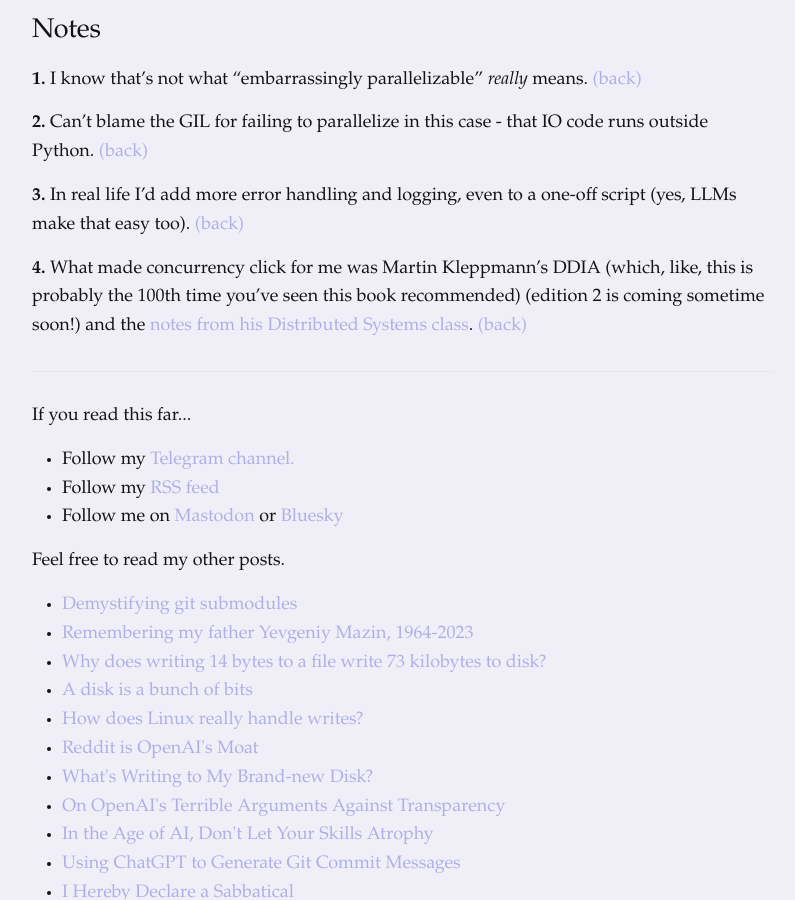
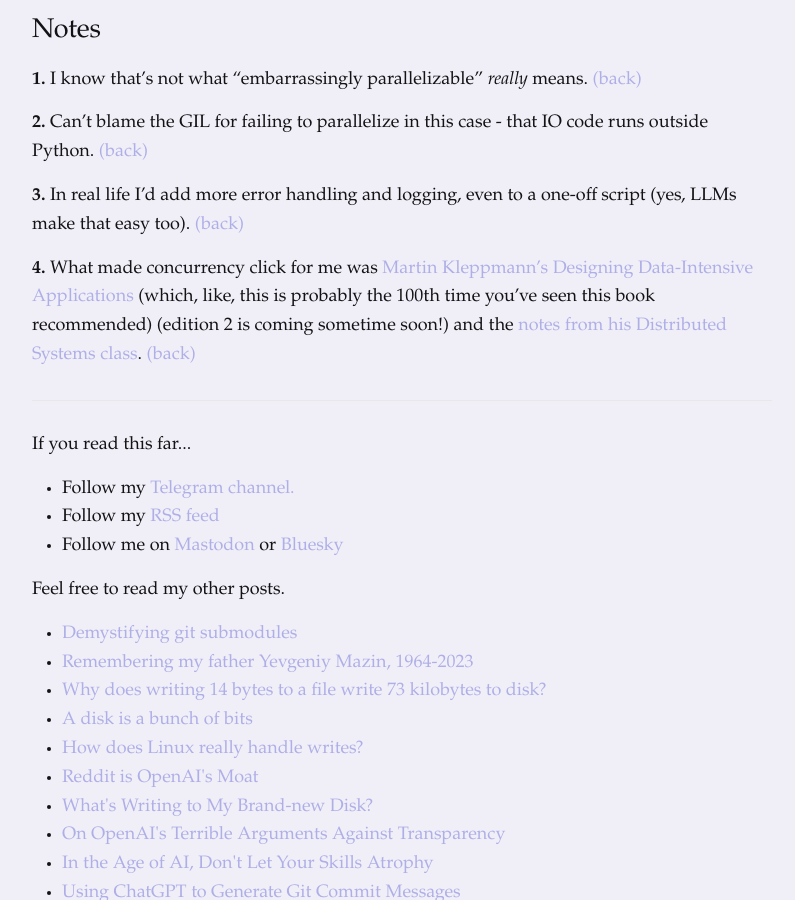
Before and after one commit to dmazin/dmazin.github.io, a Jekyll site: the page built from _posts/2025-02-28-llm-parallelism.md, in a window 1280 px wide and 900 px high, scrolled down 6301 px. Shown: the whole window, without its empty margins (238-1033 px from the left). Built offline with Jekyll 4.4.1, drawn with Linux system fonts in a browser that asks for light colours.

Commit message:
link to ddia

```diff
--- a/_posts/2025-02-28-llm-parallelism.md
+++ b/_posts/2025-02-28-llm-parallelism.md
@@ -216,4 +216,4 @@ Just remember that you should actually try to understand concurrency <a name="le
 
 <a name="error-handling"></a>**3.** In real life I'd add more error handling and logging, even to a one-off script (yes, LLMs make that easy too). <a href="#error-handling-return">(back)</a>
 
-<a name="learn-concurrency"></a>**4.** What made concurrency click for me was Martin Kleppmann's DDIA (which, like, this is probably the 100th time you've seen this book recommended) (edition 2 is coming sometime soon!) and the <a href="https://www.cl.cam.ac.uk/teaching/2122/ConcDisSys/dist-sys-notes.pdf">notes from his Distributed Systems class</a>. <a href="#learn-concurrency-return">(back)</a>
+<a name="learn-concurrency"></a>**4.** What made concurrency click for me was [Martin Kleppmann's Designing Data-Intensive Applications](https://dataintensive.net) (which, like, this is probably the 100th time you've seen this book recommended) (edition 2 is coming sometime soon!) and the <a href="https://www.cl.cam.ac.uk/teaching/2122/ConcDisSys/dist-sys-notes.pdf">notes from his Distributed Systems class</a>. <a href="#learn-concurrency-return">(back)</a>
```
